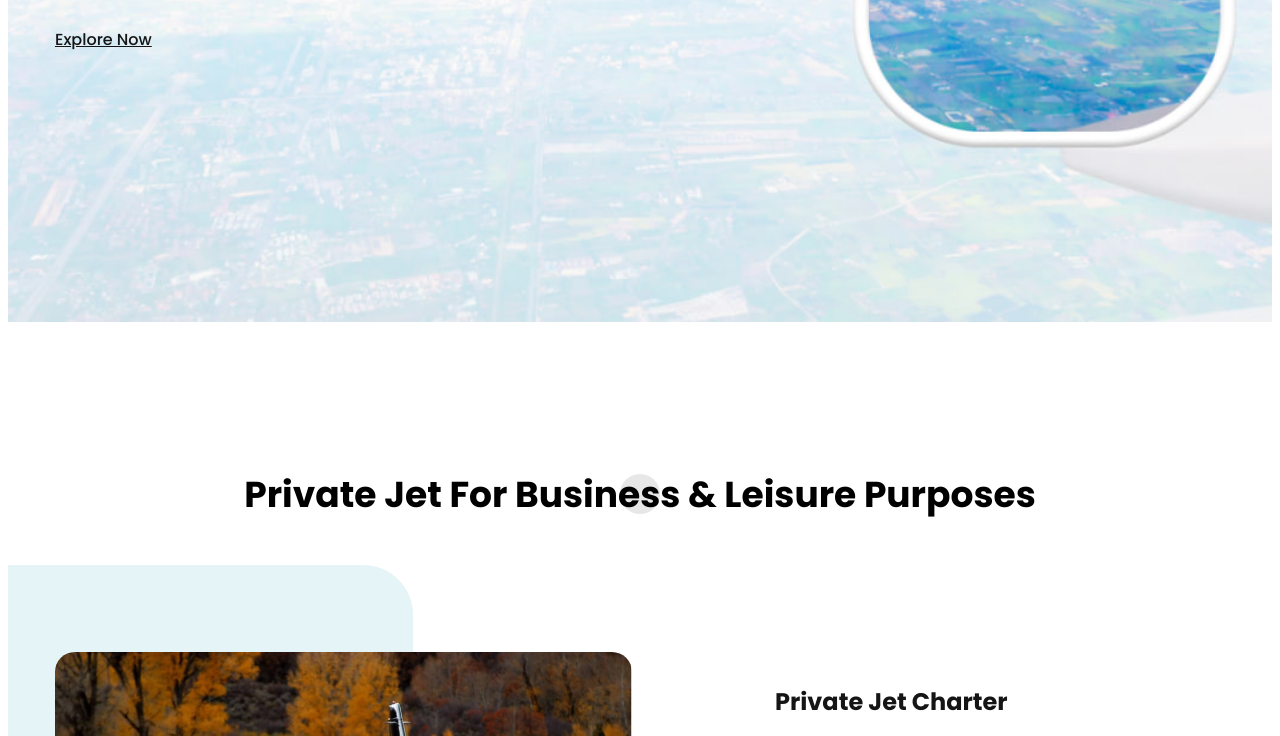
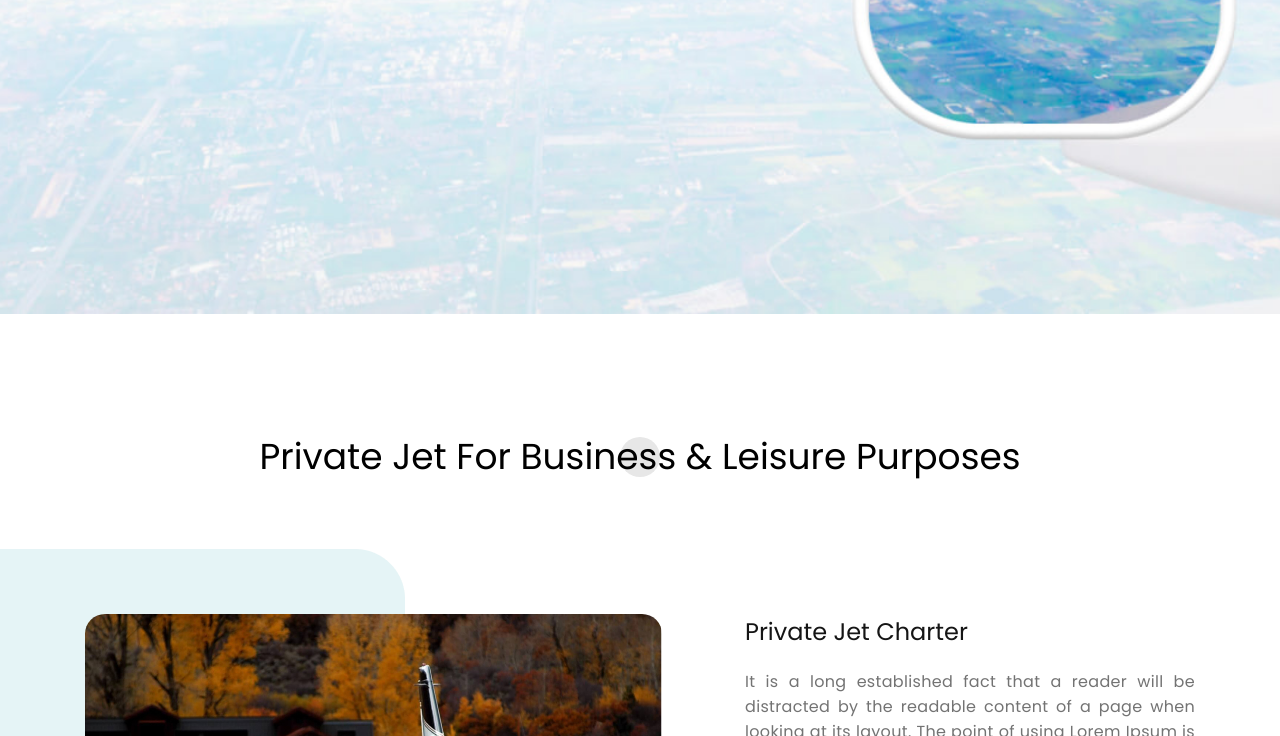
Before and after one commit to sadyych/jet-booking, a plain HTML site: page index.html in a window 1280 px wide. Shown: the part 486-1222 px from the top of the page. Drawn offline with nearby package versions, Linux system fonts and the light colour scheme; files whose address does not match are found by name.

Commit message:
css fix3

```diff
--- a/index.html
+++ b/index.html
@@ -8,7 +8,9 @@
    <link rel="stylesheet" href="https://cdn.jsdelivr.net/npm/swiper@11/swiper-bundle.min.css" />
    <script src="https://cdn.jsdelivr.net/npm/swiper@11/swiper-bundle.min.js"></script>
    <title>Jet Booking Service</title>
-
+   <style>
+      @import url(/css/reset.css);
+   </style>
 </head>
 
 <body>
--- a/scss/styles.scss
+++ b/scss/styles.scss
@@ -1,5 +1,5 @@
-//    STYLES RESET
-@import url(./css/reset.css);
+// STYLES RESET
+// @import url(./css/reset.css);
 // ---------------------------------------------
 //    FONTS
 @import url("https://fonts.googleapis.com/css2?family=Poppins:wght@400;500;700&family=Roboto:wght@400;500;700&display=swap");
```
Also changed, not shown: css/styles.css.
